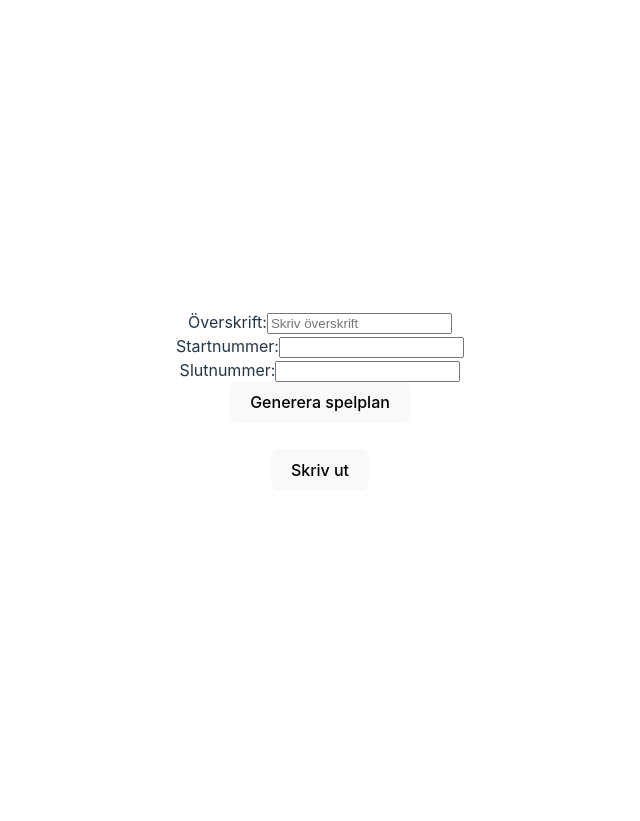
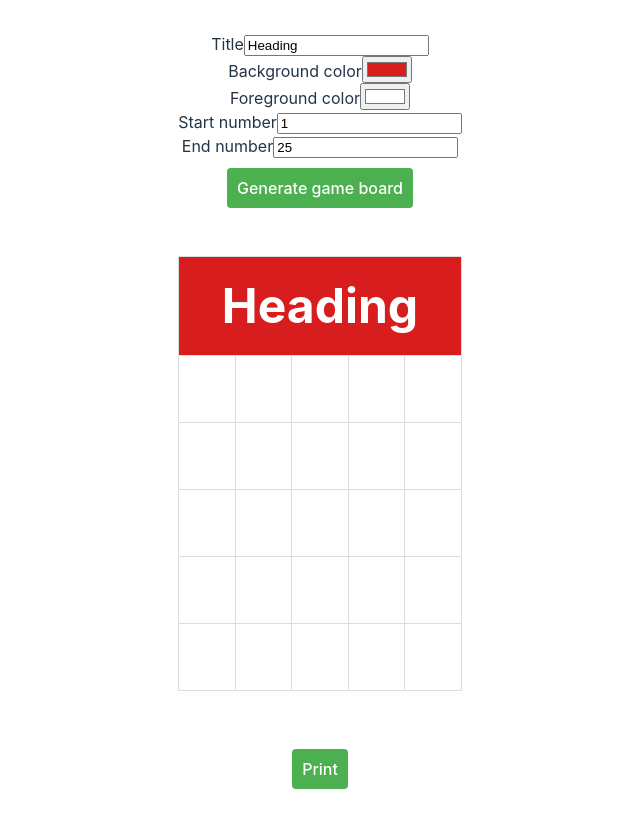
Before and after one commit to najro/musicQuizz, a React (Vite) app: page /gameboardgenerator in a window 1280 px wide. Shown: the whole page, without its empty margins (320-960 px from the left). Before the commit the page ends 800 px from the top, so only its background shows below. Built offline with nearby package versions, Linux system fonts and the light colour scheme.

Commit message:
adding color to gameboard

```diff
--- a/src/GameBoardGenerator.jsx
+++ b/src/GameBoardGenerator.jsx
@@ -6,9 +6,11 @@ const generateRandomNumber = (min, max) => {
 };
 
 const GameBoardGenerator = () => {
-  const [heading, setHeading] = useState("");
-  const [startNumber, setStartNumber] = useState("");
-  const [endNumber, setEndNumber] = useState("");
+  const [heading, setHeading] = useState("Heading");
+  const [headingColor, setHeadingColor] = useState("#d71d1d");
+  const [textColor, setTextColor] = useState("#ffffff");
+  const [startNumber, setStartNumber] = useState("1");
+  const [endNumber, setEndNumber] = useState("25");
   const [tableValues, setTableValues] = useState([]);
 
   const handleSubmit = (e) => {
@@ -49,7 +51,7 @@ const GameBoardGenerator = () => {
     <div className="app">
       <form onSubmit={handleSubmit}>
         <label>
-          Överskrift:
+          Title
           <input
             type="text"
             value={heading}
@@ -59,7 +61,26 @@ const GameBoardGenerator = () => {
         </label>
         <br />
         <label>
-          Startnummer:
+          Background color
+          <input
+            type="color"
+            value={headingColor}
+            onChange={(e) => setHeadingColor(e.target.value)}
+          />
+        </label>
+        <br />
+        <label>
+          Foreground color
+          <input
+            type="color"
+            value={textColor}
+            onChange={(e) => setTextColor(e.target.value)}
+          />
+        </label>
+        <br />
+
+        <label>
+          Start number
           <input
             type="number"
             value={startNumber}
@@ -68,7 +89,7 @@ const GameBoardGenerator = () => {
         </label>
         <br />
         <label>
-          Slutnummer:
+          End number
           <input
             type="number"
             value={endNumber}
@@ -76,12 +97,12 @@ const GameBoardGenerator = () => {
           />
         </label>
         <br />
-        <button type="submit">Generera spelplan</button>
+        <button type="submit">Generate game board</button>
       </form>
       <table>
         <thead>
-          <tr>
-            <th colSpan="5">{heading}</th>
+          <tr style={{ backgroundColor: headingColor, padding: "10px", marginTop: "10px" }}>
+            <th style={{color: textColor}} colSpan="5">{heading}</th>
           </tr>
         </thead>
         <tbody>
@@ -96,7 +117,7 @@ const GameBoardGenerator = () => {
       </table>
 
       <div class="printversion">
-        <button onClick={handlePrint}>Skriv ut</button>
+        <button onClick={handlePrint}>Print</button>
       </div>
     </div>
   );
--- a/src/index.css
+++ b/src/index.css
@@ -110,3 +110,96 @@ li {
   overflow: hidden;    /* Ensure long content doesn't overflow the container */
   text-overflow: ellipsis; /* Optional: Add ellipsis for overflowed text */
 }
+
+
+
+
+
+@media print {
+  table {
+    width: 100%;
+    border-collapse: collapse;
+    page-break-before: always; /* Ensures each table starts on a new page */
+  }
+
+  table:first-of-type {
+    page-break-before: auto; /* Removes the page break before the first table */
+  }
+
+  tr {
+    page-break-inside: avoid; /* Prevents breaking rows across pages */
+  }
+
+  td, th {
+    padding: 8px;
+    border: 1px solid black;
+  }
+}
+
+button {
+  padding: 10px;
+  margin-top: 10px;
+  cursor: pointer;
+  background-color: #4caf50;
+  color: white;
+  border: none;
+  border-radius: 4px;
+}
+
+button:hover {
+  background-color: #45a049;
+}
+
+table {
+  width: 100%;
+  border-collapse: collapse;
+  margin-top: 3em;
+}
+
+th {
+  border: 1px solid #ddd;
+  height: 2em;
+}
+
+td {
+  border: 1px solid #ddd;
+  height: 4em;
+  width: 3em;
+}
+
+th {
+  /* background-color: red; */
+  /* color: #fff; */
+  font-size: 3em;
+}
+
+.printversion {
+  margin-top: 3em;
+}
+
+@media print {
+  body {
+    margin: 0;
+    font-family: Arial, sans-serif;
+    -webkit-print-color-adjust: exact !important;
+    print-color-adjust: exact !important;
+  }
+
+  .app {
+    margin: 0;
+  }
+
+  form {
+    display: none;
+  }
+
+  table {
+    width: 100%;
+    border-collapse: collapse;
+    margin-bottom: 0; /* Remove margin for printing */
+  }
+
+  button {
+    display: none; /* Hide buttons when printing */
+  }
+}
```
